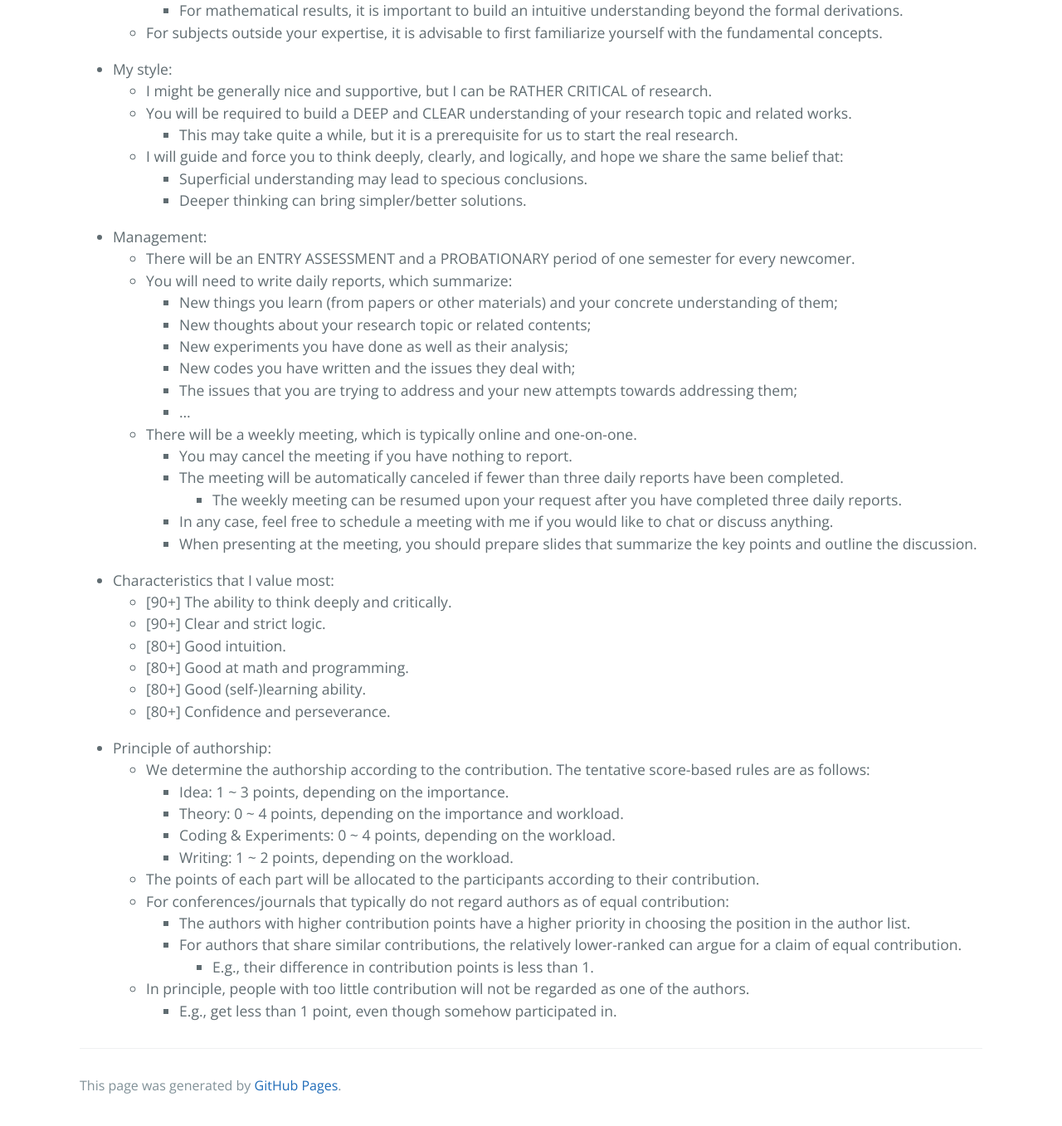
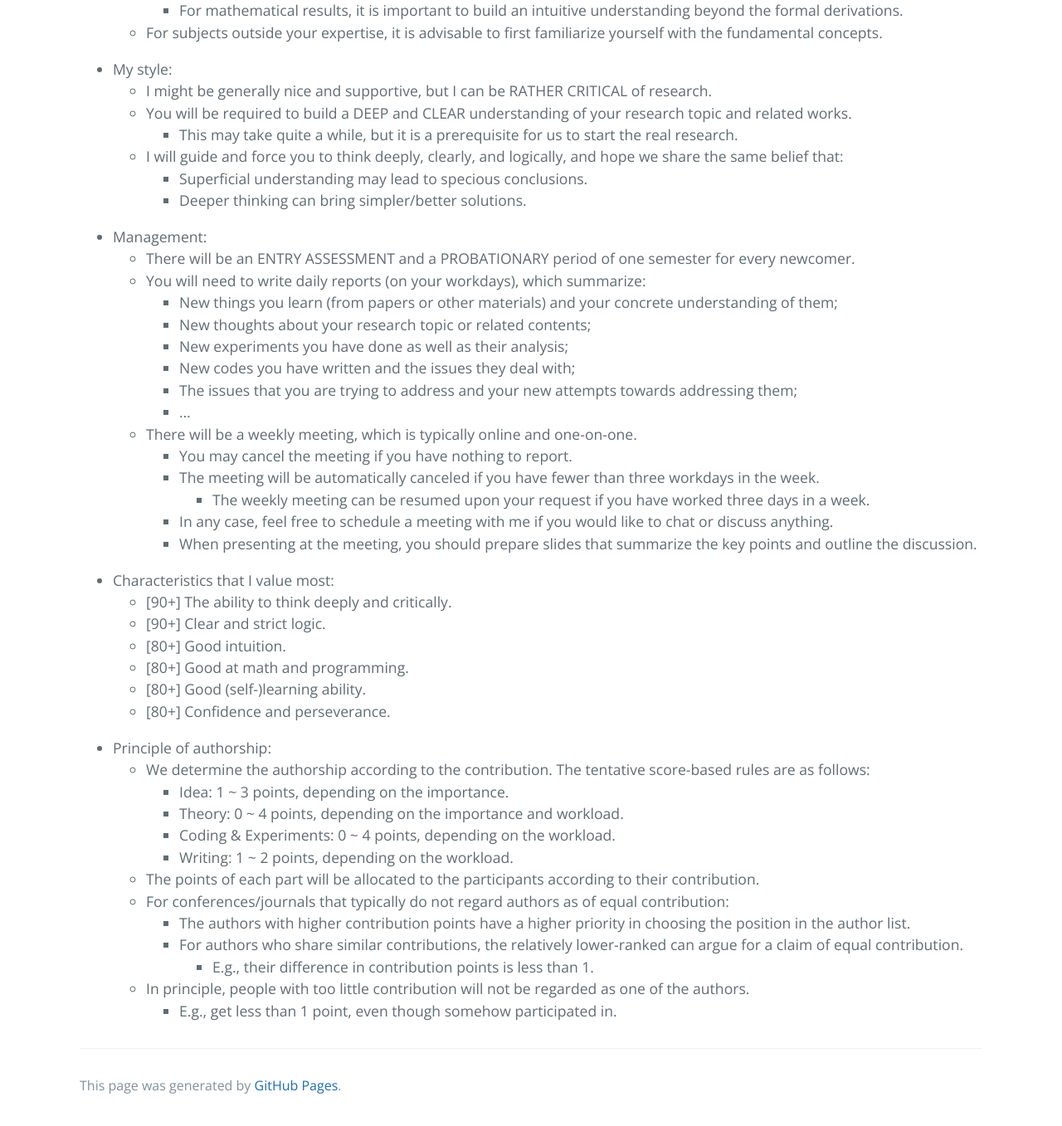
Before and after one commit to ZhimingZhou/zhimingzhou.github.io, a Jekyll site: the page built from _posts/2020-12-09-Prospective-Students.md, in a window 1280 px wide and 1400 px high, scrolled down 1937 px. Shown: the top 1357 px of the window at 83% size. Built offline with Jekyll 4.4.1, drawn with Linux system fonts in a browser that asks for light colours.

Commit message:
Update 2020-12-09-Prospective-Students.md

```diff
--- a/_posts/2020-12-09-Prospective-Students.md
+++ b/_posts/2020-12-09-Prospective-Students.md
@@ -82,7 +82,7 @@ I’m looking for TALENTED students with GENUINE enthusiasm for FUNDAMENTAL rese
 <!--  -->
 - Management:
 	- There will be an ENTRY ASSESSMENT and a PROBATIONARY period of one semester for every newcomer.
-	- You will need to write daily reports, which summarize:
+	- You will need to write daily reports (on your workdays), which summarize:
 		- New things you learn (from papers or other materials) and your concrete understanding of them;
 		- New thoughts about your research topic or related contents;
 		- New experiments you have done as well as their analysis;
@@ -91,8 +91,8 @@ I’m looking for TALENTED students with GENUINE enthusiasm for FUNDAMENTAL rese
 		- ...
 	- There will be a weekly meeting, which is typically online and one-on-one.
 		- You may cancel the meeting if you have nothing to report.
-		- The meeting will be automatically canceled if fewer than three daily reports have been completed.
-			- The weekly meeting can be resumed upon your request after you have completed three daily reports.
+		- The meeting will be automatically canceled if you have fewer than three workdays in the week.
+			- The weekly meeting can be resumed upon your request if you have worked three days in a week.
 		- In any case, feel free to schedule a meeting with me if you would like to chat or discuss anything.
 		- When presenting at the meeting, you should prepare slides that summarize the key points and outline the discussion.
 
@@ -115,7 +115,7 @@ I’m looking for TALENTED students with GENUINE enthusiasm for FUNDAMENTAL rese
 	- The points of each part will be allocated to the participants according to their contribution.
 	- For conferences/journals that typically do not regard authors as of equal contribution:
 		- The authors with higher contribution points have a higher priority in choosing the position in the author list.
-		- For authors that share similar contributions, the relatively lower-ranked can argue for a claim of equal contribution.
+		- For authors who share similar contributions, the relatively lower-ranked can argue for a claim of equal contribution.
 			- E.g., their difference in contribution points is less than 1.
 	- In principle, people with too little contribution will not be regarded as one of the authors.
 		- E.g., get less than 1 point, even though somehow participated in.
```
